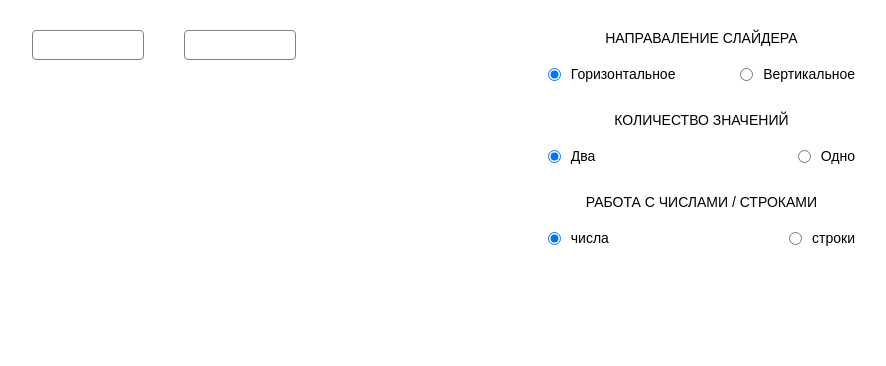
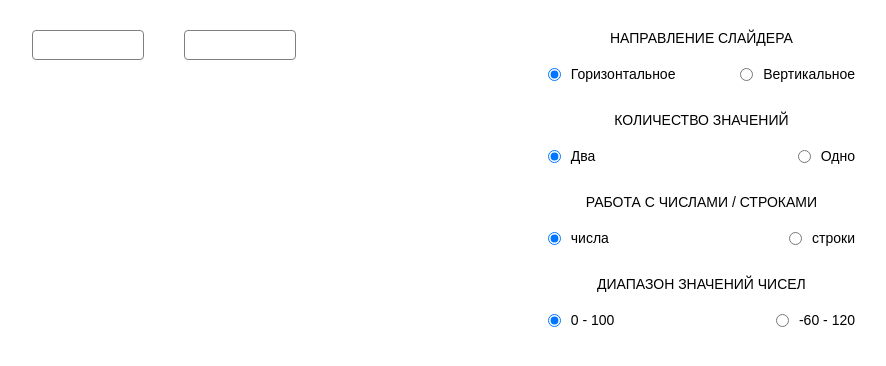
Before and after one commit to Pashua85/slider-plugin, a website built with webpack: page src/index.pug in a window 1280 px wide. Shown: the whole page, without its empty margins (297-1183 px from the left). Built offline with nearby package versions, Linux system fonts and the light colour scheme.

Commit message:
fixed changing to one number value

```diff
--- a/src/components/form/form.pug
+++ b/src/components/form/form.pug
@@ -12,7 +12,7 @@ mixin form(index)
   - var id10 = 'radio-button-' + index + '-10';
   form(class=formClass)
     .form__group
-      .form__header Направаление слайдера
+      .form__header Направление слайдера
       .form__row
         .form__input-group
           input(class="form__input" type="radio" name="isVertical" value="true" id=id1 checked)
@@ -33,20 +33,17 @@ mixin form(index)
       .form__header Работа с числами / строками
       .form__row
         .form__input-group
-          input(class="form__input" type="radio" name="range" value="0-100" id=id5 checked)
+          input(class="form__input" type="radio" name="data-type" value="strings" id=id5 checked)
           label.form__label(for=id5) числа
         .form__input-group
-          input(class="form__input" type="radio" name="range" value="-60-120" id=id6)
+          input(class="form__input" type="radio" name="data-type" value="numbers" id=id6)
           label.form__label(for=id6) строки
-    //- .form__group
-    //-   .form__header Диапазон значений чисел
-    //-   .form__row
-    //-     .form__input-group
-    //-       input(class="form__input" type="radio" name="range" value="0-100" id=id5 checked)
-    //-       label.form__label(for=id5) 0 - 100
-    //-     .form__input-group
-    //-       input(class="form__input" type="radio" name="range" value="-60-120" id=id6)
-    //-       label.form__label(for=id6) -60 - 120
-    //-     .form__input-group
-    //-       input(class="form__input" type="radio" name="range" value="-60-120" id=id6)
-    //-       label.form__label(for=id6) -40 - 40
+    .form__group
+      .form__header Диапазон значений чисел
+      .form__row
+        .form__input-group
+          input(class="form__input" type="radio" name="range" value="0-100" id=id7 checked)
+          label.form__label(for=id7) 0 - 100
+        .form__input-group
+          input(class="form__input" type="radio" name="range" value="-60-120" id=id8)
+          label.form__label(for=id8) -60 - 120
--- a/src/slider/Presenter.ts
+++ b/src/slider/Presenter.ts
@@ -164,8 +164,9 @@ export class Presenter {
   }
 
   onValueTwoChange(): void {
-
-    this.view.renderThumbTwo(this.model.state.valueTwo, this.range, this.shift);
+    if(this.params.valueTwo !== undefined) {
+      this.view.renderThumbTwo(this.model.state.valueTwo, this.range, this.shift);
+    }
 
     if(this.outerInputsTwo.length > 0) {
       this.outerInputsTwo.forEach(input => {
@@ -445,6 +446,9 @@ export class Presenter {
     this.updateValueOne(this.params.valueOne);
     if(this.params.valueTwo !== undefined) {
       this.updateValueTwo(this.params.valueTwo);
+    } else {
+      //для случая переключения работы слайдера с 2х значений на 1 "на лету"
+      this.model.updateValueTwo(this.params.valueTwo);
     }
   }
 
```
